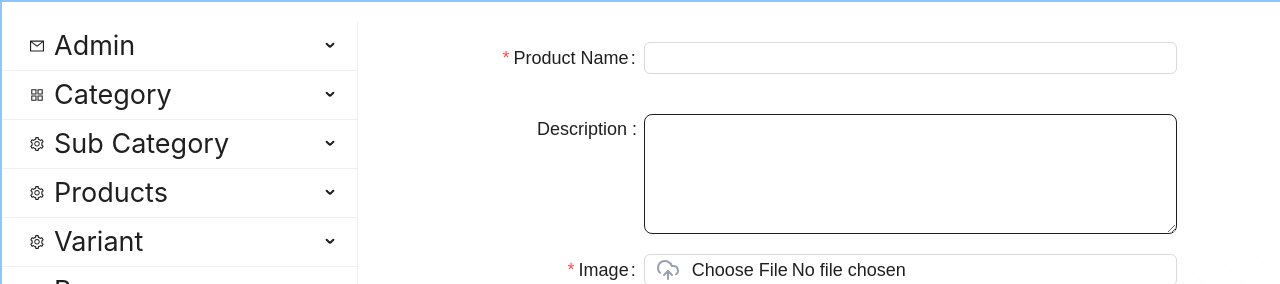
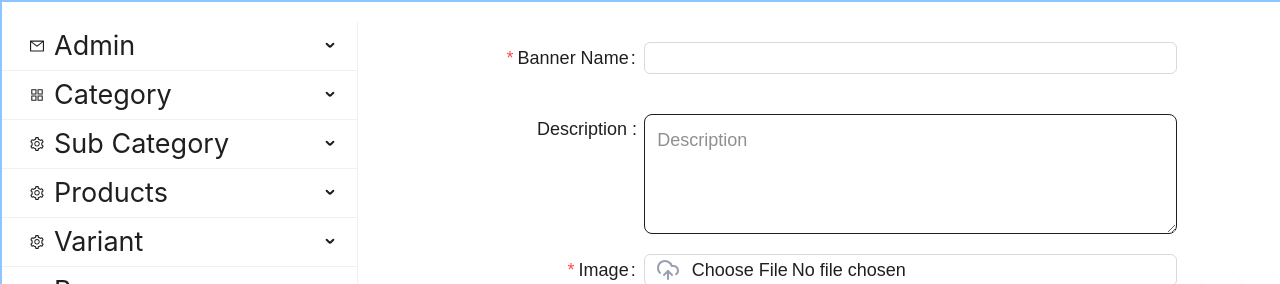
Before and after one commit to mahadihasandev/eCommerce-Dashboard-multivandor, a React (Vite) app: page /dashboard/addbannar in a window 1280 px wide. Shown: the top 284 px of the page. Built offline with nearby package versions, Linux system fonts and the light colour scheme.

Commit message:
des empty

```diff
--- a/src/Layouts/AddBannar.jsx
+++ b/src/Layouts/AddBannar.jsx
@@ -29,6 +29,7 @@ function AddBannar() {
       toast.success("Banner created successfully");
 
       form.resetFields();
+      setDes('')
     }
   };
 
@@ -61,8 +62,9 @@ function AddBannar() {
           autoComplete="off"
         >
           <Form.Item
-            label="Product Name"
+            label="Banner Name"
             name="productname"
+
             rules={[
               { required: true, message: "Please input your Banner Title!" },
             ]}
@@ -74,7 +76,12 @@ function AddBannar() {
             <label className="w-[130px] pt-0.5" htmlFor="description">
               Description :
             </label>
-            <textarea className="h-30 border w-full p-3 mb-5 outline-none focus:ring-2 focus:ring-blue-500 rounded-lg" type="text" onChange={(e)=>(setDes(e.target.value))}/>
+            <textarea className="h-30 border w-full p-3 mb-5 outline-none focus:ring-2 focus:ring-blue-500 rounded-lg"
+            type="text"
+            onChange={(e)=>(setDes(e.target.value))}
+            value={des}
+            placeholder="Description"
+            />
           </div>
 
           <Form.Item
```
